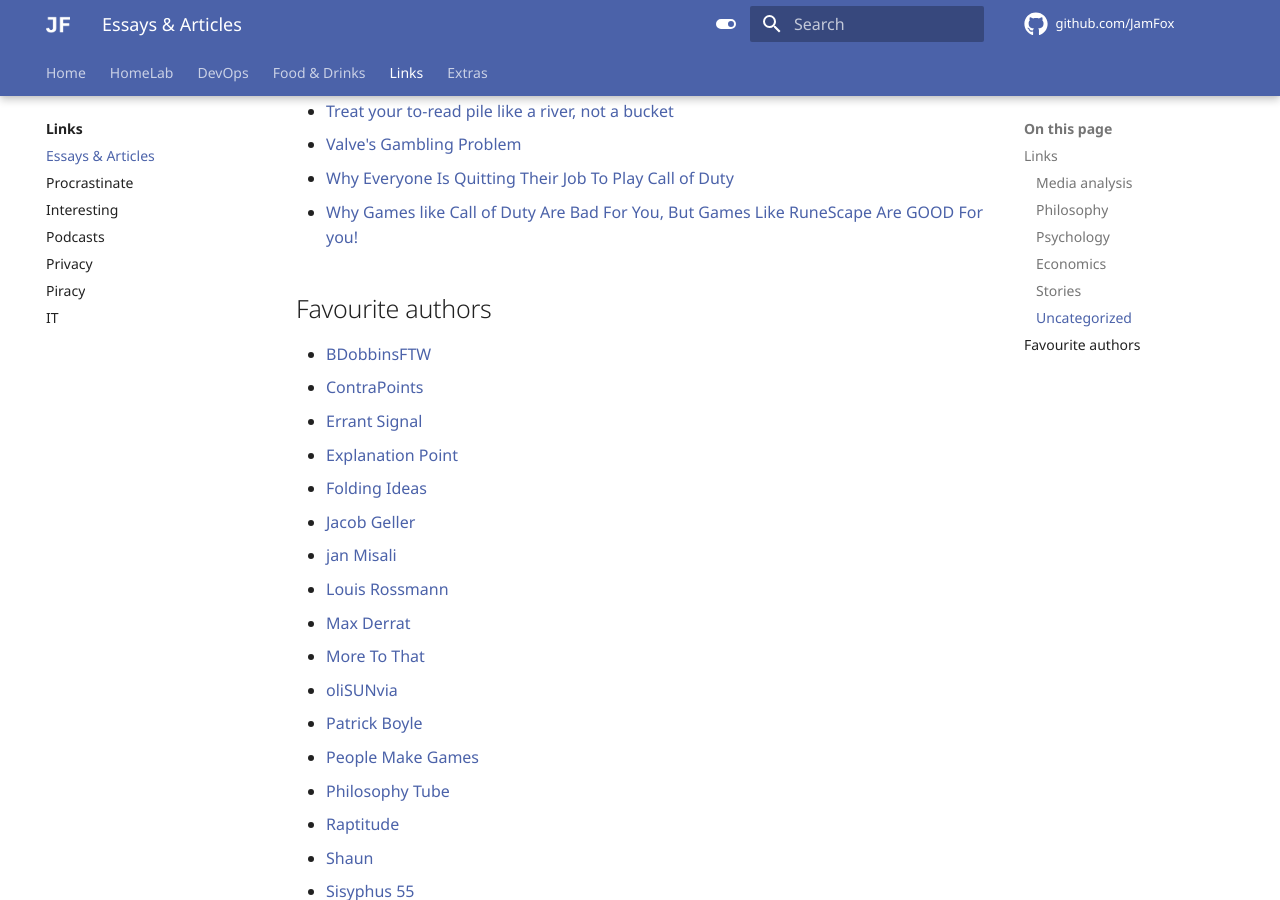
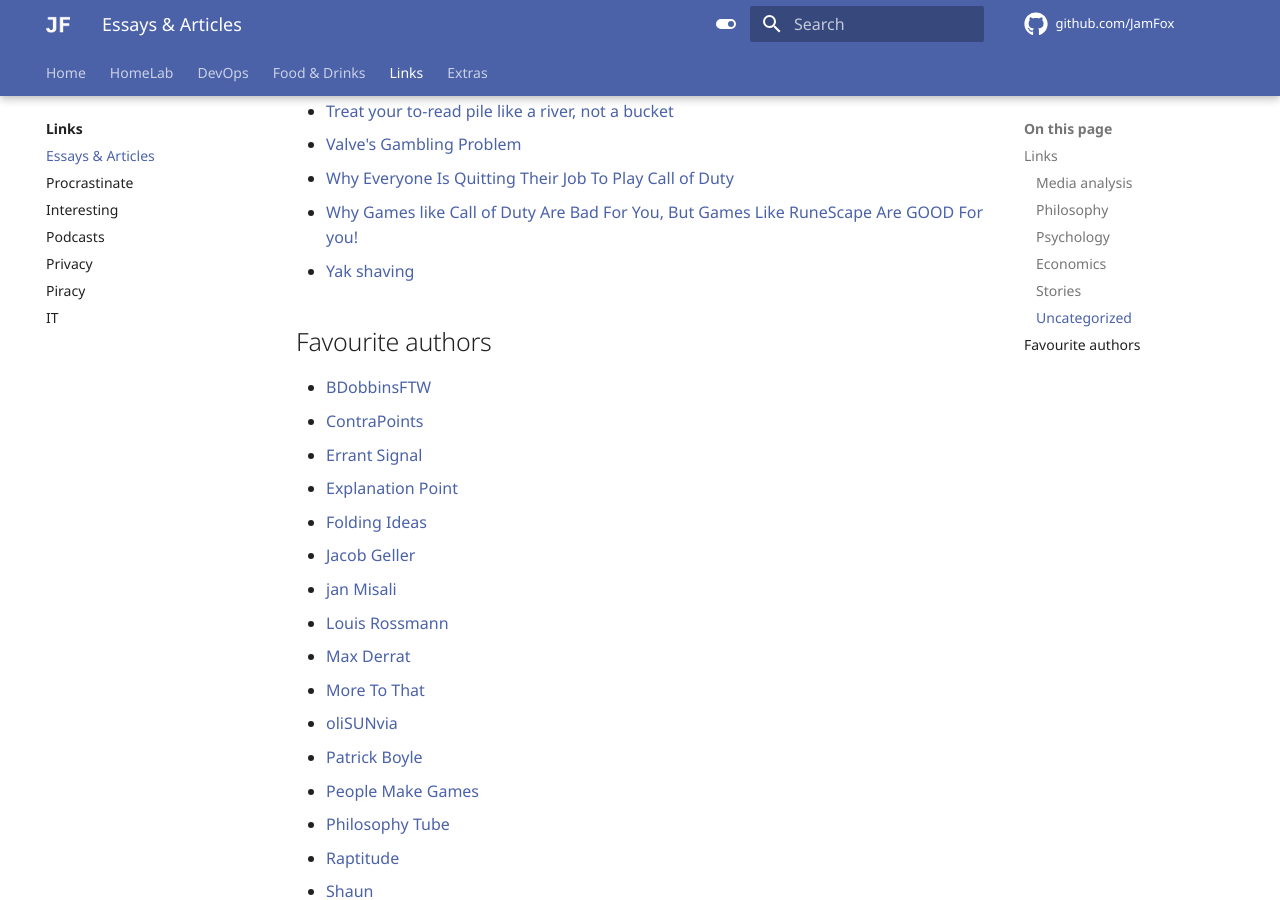
Before and after one commit to JamFox/docs.jamfox.dev, an MkDocs documentation site: the page built from docs/content/links/essays.md, in a window 1280 px wide and 900 px high, scrolled down 2289 px. Built offline with MkDocs 1.6.1 and Material for MkDocs 9.7.7, drawn with Linux system fonts in a browser that asks for light colours; comment, search, counter and statistics services are not loaded.

Commit message:
add yak shaving

```diff
--- a/docs/content/links/essays.md
+++ b/docs/content/links/essays.md
@@ -76,6 +76,7 @@ title: "Essays & Articles"
 - [Valve's Gambling Problem](https://youtu.be/eMmNy11Mn7g)
 - [Why Everyone Is Quitting Their Job To Play Call of Duty](https://youtu.be/tubXWOJfU5A)
 - [Why Games like Call of Duty Are Bad For You, But Games Like RuneScape Are GOOD For you!](https://youtu.be/1ebhepOmWws)
+- [Yak shaving](https://projects.csail.mit.edu/gsb/old-archive/gsb-archive/gsb2000-02-11.html)
 
 ## Favourite authors
 
```
